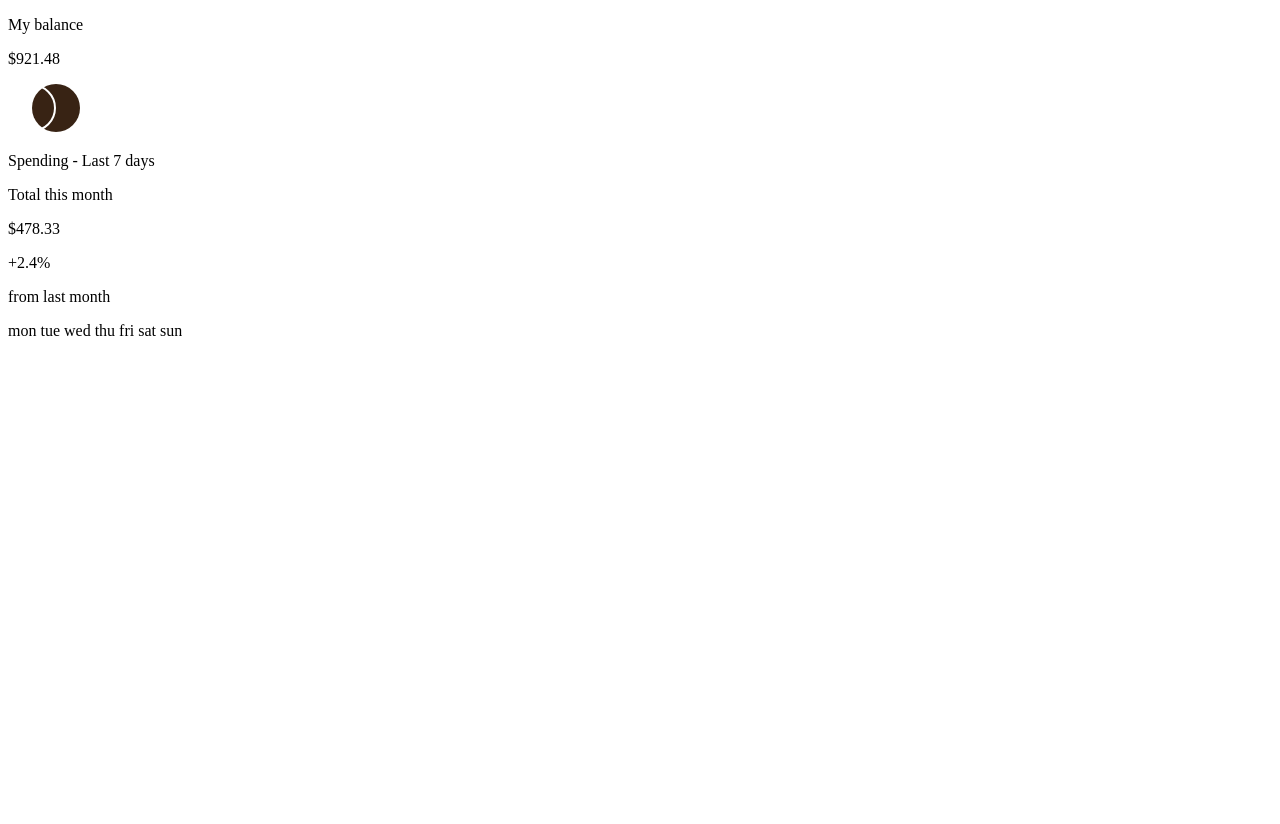
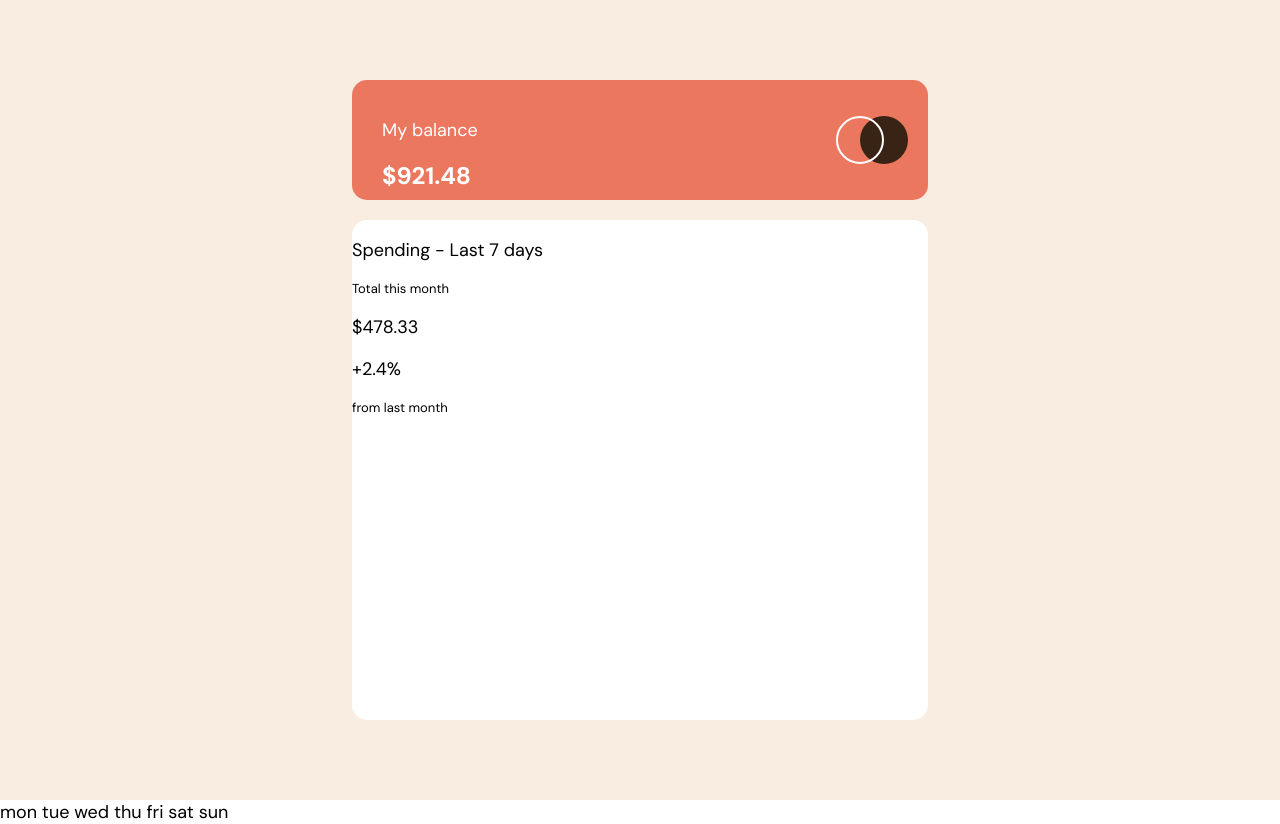
Before and after one commit to Kawuss-code/expenses-chart-component-main, a plain HTML site: page index.html in a window 1280 px wide. Before the commit the page ends 800 px from the top, so only its background shows below. Drawn offline with Linux system fonts and the light colour scheme.

Commit message:
Styles for balance-container

```diff
--- a/style.css
+++ b/style.css
@@ -1,2 +1,56 @@
-.attribution { font-size: 11px; text-align: center; }
-.attribution a { color: hsl(228, 45%, 44%); }
+@import url('https://fonts.googleapis.com/css2?family=DM+Sans:ital,opsz,wght@0,9..40,100..1000;1,9..40,100..1000&display=swap');
+body {
+    margin: 0;
+    font-family: DM Sans;
+    font-size: 18px;
+    font-weight: 400;
+}
+/* global */
+.container {
+    height: 100vh;
+    background-color: hsl(26, 66%, 93%);
+    display: flex;
+    flex-direction: column;
+    justify-content: center;
+    align-items: center;
+}
+.comment {
+    font-size: small;
+    margin: 10px 0 10px 0;
+}
+/* .balance-container */
+.balance-container {
+    width: 45%;
+    max-width: 600px;
+    min-width: 450px;
+    height: 120px;
+    box-sizing: border-box;
+    padding: 20px;
+    border-radius: 15px;
+    background-color: hsl(10, 79%, 65%);
+    color: #FFF;
+    display: flex;
+    justify-content: space-between;
+}
+.balance-info {
+    margin-left: 10px;
+}
+.balance-cash {
+    font-weight: 700;
+    font-size: x-large;
+    margin: 10px 0 0 0;
+}
+.balance-logo {
+    margin-right: 10px;
+    width: 72px;
+}
+/* .spending-container */
+.spending-container {
+    width: 45%;
+    max-width: 600px;
+    min-width: 450px;
+    height: 500px;
+    margin-top: 20px;
+    border-radius: 15px;
+    background-color: #FFF;
+}
```
